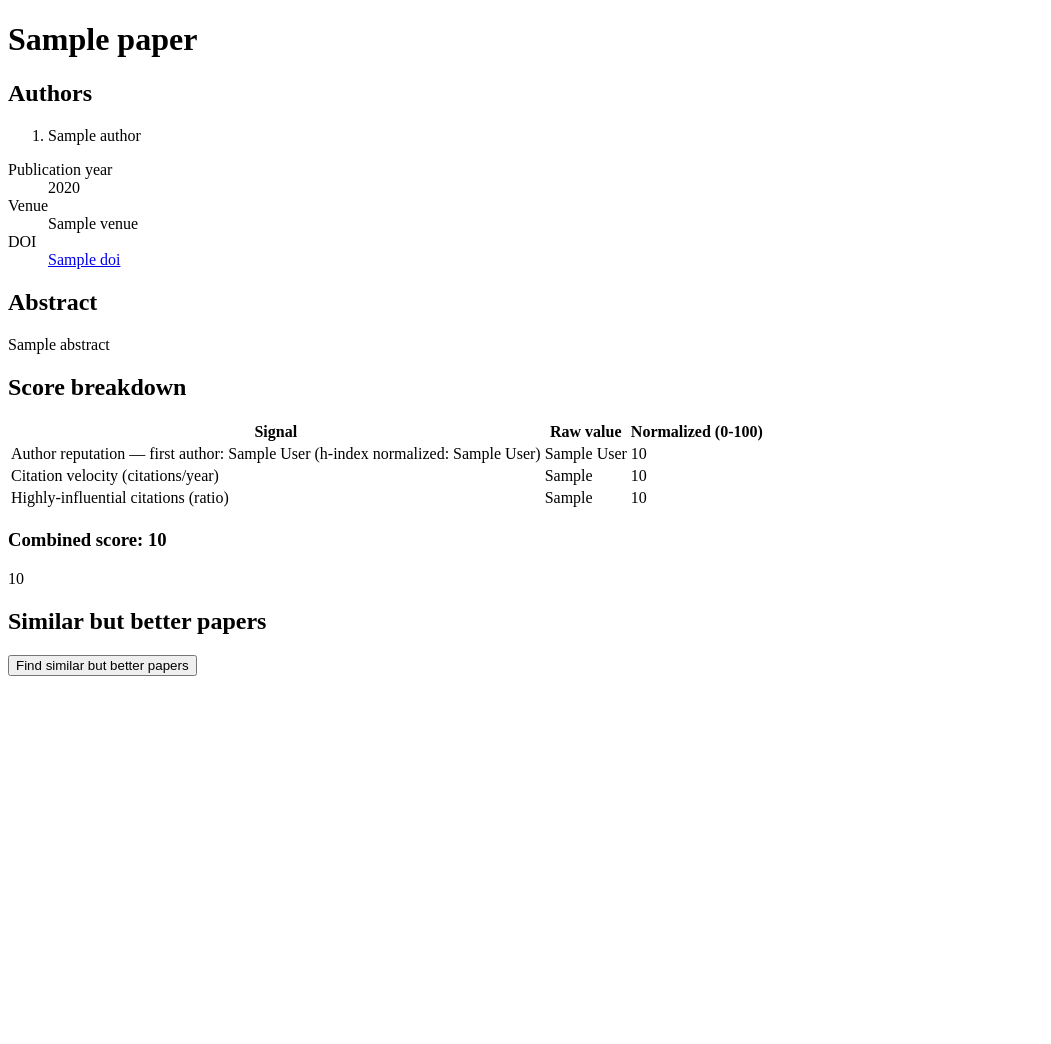
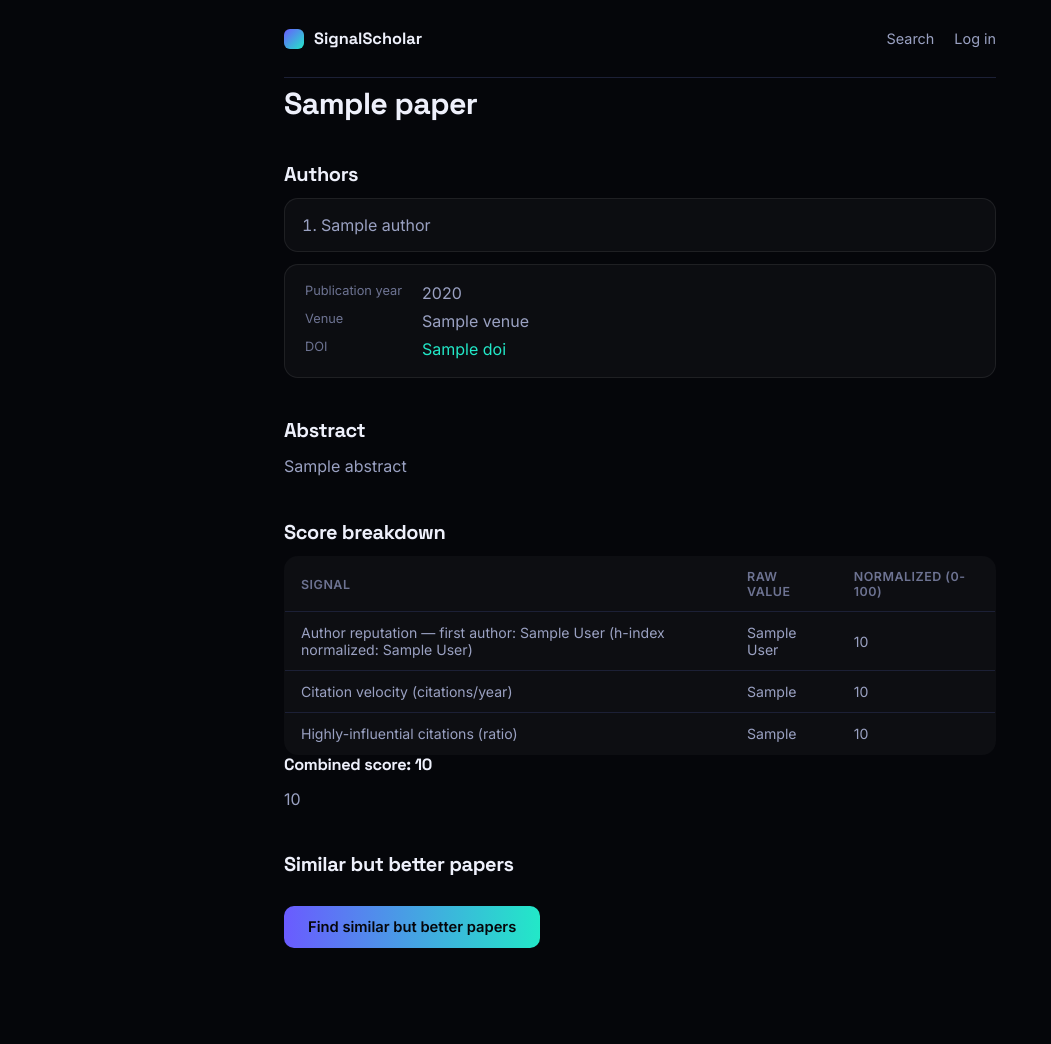
Before and after one commit to azamshoaib/signal_scholar, a Django app: template src/papers/templates/papers/detail.html in a window 1280 px wide. Shown: the whole page, without its empty margins (0-1051 px from the left). Before the commit the page ends 676 px from the top, so only its background shows below. Run offline with Django 5.2, Linux system fonts and the light colour scheme; the template is opened without the code that fills it: most values are stand-ins (such as "Sample title", 1, 10 or a date in 2020); some libraries are stand-ins or nearby versions.

Commit message:
Extend the landing page theme to every page
Adds a site-wide app.css (dark theme, typography, forms, cards,
tables) loaded from base.html, plus a shared nav partial included on
search/detail/feed/login so the whole site now matches the landing
page's look instead of just the homepage. Styling is done almost
entirely via element/ID selectors and a new .page wrapper so existing
template content/attributes (form fields, hx- attributes, the
similar-results target div) are untouched — no test changes needed.

Co-Authored-By: Claude Sonnet 5 <noreply@anthropic.com>

```diff
--- /dev/null
+++ b/src/papers/static/papers/app.css
@@ -0,0 +1,330 @@
+/* Site-wide theme (every page except the landing page's own extra
+   flourishes in landing.css, which reuses these same variables).
+   Deliberately targets bare elements/IDs wherever possible so it applies
+   without needing to touch template markup that existing tests assert
+   exact strings against (form/input/hx-* attributes, "<div
+   id=\"similar-results\"></div>", etc.). */
+
+@import url("https://fonts.googleapis.com/css2?family=Space+Grotesk:wght@500;600;700&family=Inter:wght@400;500;600&display=swap");
+
+:root {
+  --bg: #05060a;
+  --bg-alt: #0b0d16;
+  --ink: #eef0fb;
+  --ink-dim: #9aa1c2;
+  --ink-faint: #6d7392;
+  --line: #1c2036;
+  --signal-a: #6a5bff;
+  --signal-b: #22e8c8;
+  --signal-c: #ff5b9e;
+  --card: rgba(255, 255, 255, 0.03);
+  --card-hover: rgba(255, 255, 255, 0.06);
+  --card-border: rgba(255, 255, 255, 0.08);
+}
+
+* {
+  box-sizing: border-box;
+}
+
+html {
+  background: var(--bg);
+}
+
+body {
+  margin: 0;
+  background: var(--bg);
+  color: var(--ink);
+  font-family: "Inter", system-ui, sans-serif;
+  min-height: 100vh;
+}
+
+h1, h2, h3 {
+  font-family: "Space Grotesk", "Inter", system-ui, sans-serif;
+  font-weight: 700;
+  letter-spacing: -0.02em;
+  line-height: 1.2;
+  color: var(--ink);
+  margin: 0 0 12px;
+}
+
+h1 { font-size: 1.9rem; }
+h2 { font-size: 1.25rem; margin-top: 40px; }
+h3 { font-size: 1.02rem; }
+
+p {
+  color: var(--ink-dim);
+  line-height: 1.6;
+  margin: 0 0 12px;
+}
+
+a {
+  color: var(--signal-b);
+  text-decoration: none;
+}
+
+a:hover {
+  text-decoration: underline;
+}
+
+/* ---------- page container (search / detail / feed / login) ---------- */
+
+.page {
+  max-width: 760px;
+  margin: 0 auto;
+  padding: 0 24px 96px;
+}
+
+/* ---------- shared nav (papers/_nav.html) ---------- */
+
+.site-nav {
+  display: flex;
+  align-items: center;
+  justify-content: space-between;
+  padding: 28px 0;
+  margin-bottom: 8px;
+  border-bottom: 1px solid var(--line);
+}
+
+.site-nav__brand {
+  display: flex;
+  align-items: center;
+  gap: 10px;
+  font-family: "Space Grotesk", sans-serif;
+  font-weight: 700;
+  font-size: 1.02rem;
+  color: var(--ink);
+}
+
+.site-nav__brand:hover {
+  text-decoration: none;
+  color: var(--ink);
+}
+
+.site-nav__mark {
+  width: 20px;
+  height: 20px;
+  border-radius: 6px;
+  background: linear-gradient(135deg, var(--signal-a), var(--signal-b));
+  flex-shrink: 0;
+}
+
+.site-nav__links {
+  display: flex;
+  align-items: center;
+  gap: 20px;
+  font-size: 0.9rem;
+}
+
+.site-nav__links a {
+  color: var(--ink-dim);
+}
+
+.site-nav__links a:hover {
+  color: var(--ink);
+}
+
+/* ---------- forms ---------- */
+
+form {
+  background: var(--card);
+  border: 1px solid var(--card-border);
+  border-radius: 16px;
+  padding: 24px;
+  margin-bottom: 28px;
+}
+
+label {
+  display: block;
+  font-size: 0.82rem;
+  color: var(--ink-dim);
+  margin: 14px 0 6px;
+}
+
+label:first-of-type {
+  margin-top: 0;
+}
+
+input[type="text"],
+input[type="number"],
+input[type="password"] {
+  width: 100%;
+  background: var(--bg-alt);
+  border: 1px solid var(--card-border);
+  border-radius: 10px;
+  padding: 11px 14px;
+  color: var(--ink);
+  font-family: inherit;
+  font-size: 0.95rem;
+}
+
+input[type="text"]:focus,
+input[type="number"]:focus,
+input[type="password"]:focus {
+  outline: none;
+  border-color: var(--signal-a);
+}
+
+input[type="range"] {
+  width: 100%;
+  accent-color: var(--signal-b);
+}
+
+button,
+input[type="submit"] {
+  display: inline-flex;
+  align-items: center;
+  gap: 8px;
+  margin-top: 18px;
+  padding: 12px 24px;
+  border: none;
+  border-radius: 10px;
+  background: linear-gradient(90deg, var(--signal-a), var(--signal-b));
+  color: #05060a;
+  font-weight: 600;
+  font-size: 0.92rem;
+  font-family: inherit;
+  cursor: pointer;
+  transition: transform 0.15s ease, box-shadow 0.15s ease;
+}
+
+button:hover,
+input[type="submit"]:hover {
+  transform: translateY(-1px);
+  box-shadow: 0 10px 24px -12px rgba(106, 91, 255, 0.6);
+}
+
+/* ---------- result / feed / similar lists ---------- */
+
+#results,
+#similar-results {
+  display: block;
+}
+
+#results-list,
+#similar-results-list,
+#feed-list {
+  list-style: none;
+  margin: 0;
+  padding: 0;
+  display: flex;
+  flex-direction: column;
+  gap: 12px;
+}
+
+#results-list li,
+#similar-results-list li,
+#feed-list li {
+  background: var(--card);
+  border: 1px solid var(--card-border);
+  border-radius: 14px;
+  padding: 18px 20px;
+  transition: border-color 0.2s ease, background 0.2s ease;
+}
+
+#results-list li:hover,
+#similar-results-list li:hover,
+#feed-list li:hover {
+  border-color: rgba(255, 255, 255, 0.18);
+  background: var(--card-hover);
+}
+
+#results-list h3 a,
+#similar-results-list h3 a,
+#feed-list h2 a {
+  color: var(--ink);
+  font-family: "Space Grotesk", sans-serif;
+  font-weight: 600;
+}
+
+#results-list h3 a:hover,
+#similar-results-list h3 a:hover,
+#feed-list h2 a:hover {
+  color: var(--signal-b);
+  text-decoration: none;
+}
+
+.score-value,
+.similarity-value {
+  display: inline-block;
+  font-size: 0.82rem;
+  font-weight: 600;
+  color: var(--signal-b);
+  background: rgba(34, 232, 200, 0.1);
+  border-radius: 999px;
+  padding: 3px 10px;
+  margin-top: 6px;
+}
+
+.similarity-value {
+  color: var(--signal-c);
+  background: rgba(255, 91, 158, 0.1);
+  margin-left: 6px;
+}
+
+/* ---------- score breakdown table ---------- */
+
+table {
+  width: 100%;
+  border-collapse: collapse;
+  background: var(--card);
+  border: 1px solid var(--card-border);
+  border-radius: 14px;
+  overflow: hidden;
+  font-size: 0.88rem;
+}
+
+th, td {
+  text-align: left;
+  padding: 12px 16px;
+  border-bottom: 1px solid var(--line);
+}
+
+th {
+  color: var(--ink-faint);
+  font-weight: 600;
+  font-size: 0.78rem;
+  text-transform: uppercase;
+  letter-spacing: 0.04em;
+}
+
+td {
+  color: var(--ink-dim);
+}
+
+tr:last-child td {
+  border-bottom: none;
+}
+
+/* ---------- definition lists (detail page metadata) ---------- */
+
+dl {
+  display: grid;
+  grid-template-columns: max-content 1fr;
+  gap: 8px 20px;
+  background: var(--card);
+  border: 1px solid var(--card-border);
+  border-radius: 14px;
+  padding: 18px 20px;
+  margin: 0 0 12px;
+}
+
+dt {
+  color: var(--ink-faint);
+  font-size: 0.8rem;
+}
+
+dd {
+  margin: 0;
+  color: var(--ink-dim);
+}
+
+/* ---------- ordered/unordered lists outside result cards ---------- */
+
+.page ol {
+  background: var(--card);
+  border: 1px solid var(--card-border);
+  border-radius: 14px;
+  padding: 16px 16px 16px 36px;
+  margin: 0 0 12px;
+  color: var(--ink-dim);
+}
--- /dev/null
+++ b/src/papers/templates/papers/_nav.html
@@ -0,0 +1,20 @@
+{% comment %}
+Shared header, included at the top of the content block on every real
+page (search/detail/feed/login) except the landing page, which already
+has its own hero nav baked into home.html's markup.
+{% endcomment %}
+<nav class="site-nav">
+  <a class="site-nav__brand" href="{% url 'home' %}">
+    <span class="site-nav__mark" aria-hidden="true"></span>
+    SignalScholar
+  </a>
+  <div class="site-nav__links">
+    <a href="{% url 'papers:search' %}">Search</a>
+    {% if user.is_authenticated %}
+      <a href="{% url 'papers:feed' %}">Feed</a>
+      <a href="{% url 'logout' %}">Log out</a>
+    {% else %}
+      <a href="{% url 'login' %}">Log in</a>
+    {% endif %}
+  </div>
+</nav>
--- a/src/papers/templates/papers/base.html
+++ b/src/papers/templates/papers/base.html
@@ -1,10 +1,11 @@
-<!DOCTYPE html>
+{% load static %}<!DOCTYPE html>
 <html lang="en">
 <head>
   <meta charset="utf-8">
   <meta name="viewport" content="width=device-width, initial-scale=1">
   <title>{% block title %}SignalScholar{% endblock %}</title>
   <script src="https://unpkg.com/htmx.org@1.9.12"></script>
+  <link rel="stylesheet" href="{% static 'papers/app.css' %}">
   {% block extra_head %}{% endblock %}
 </head>
 <body>
--- a/src/papers/templates/papers/detail.html
+++ b/src/papers/templates/papers/detail.html
@@ -3,6 +3,9 @@
 {% block title %}{{ paper.title }} — SignalScholar{% endblock %}
 
 {% block content %}
+<div class="page">
+  {% include "papers/_nav.html" %}
+
   <h1>{{ paper.title }}</h1>
 
   <h2>Authors</h2>
@@ -39,4 +42,5 @@
     Find similar but better papers
   </button>
   <div id="similar-results"></div>
+</div>
 {% endblock %}
--- a/src/papers/templates/papers/feed.html
+++ b/src/papers/templates/papers/feed.html
@@ -3,6 +3,9 @@
 {% block title %}Your feed — SignalScholar{% endblock %}
 
 {% block content %}
+<div class="page">
+  {% include "papers/_nav.html" %}
+
   <h1>Your feed</h1>
 
   {% if not follows_anyone %}
@@ -27,4 +30,5 @@
       {% endfor %}
     </ul>
   {% endif %}
+</div>
 {% endblock %}
--- a/src/papers/templates/papers/search.html
+++ b/src/papers/templates/papers/search.html
@@ -4,6 +4,9 @@
 {% block title %}Search — SignalScholar{% endblock %}
 
 {% block content %}
+<div class="page">
+  {% include "papers/_nav.html" %}
+
   <h1>Search papers</h1>
 
   <form hx-get="{% url 'papers:search' %}" hx-target="#results" hx-push-url="true">
@@ -27,4 +30,5 @@
   </div>
 
   <script src="{% static 'papers/weight_slider.js' %}"></script>
+</div>
 {% endblock %}
--- a/src/signal_scholar/templates/registration/login.html
+++ b/src/signal_scholar/templates/registration/login.html
@@ -3,6 +3,9 @@
 {% block title %}Log in — SignalScholar{% endblock %}
 
 {% block content %}
+<div class="page">
+  {% include "papers/_nav.html" %}
+
   <h1>Log in</h1>
 
   {% if form.errors %}
@@ -21,4 +24,5 @@
     <input type="hidden" name="next" value="{{ next }}">
     <button type="submit">Log in</button>
   </form>
+</div>
 {% endblock %}
```
Also changed, not shown: src/papers/static/papers/landing.css (+4 -17 lines).
